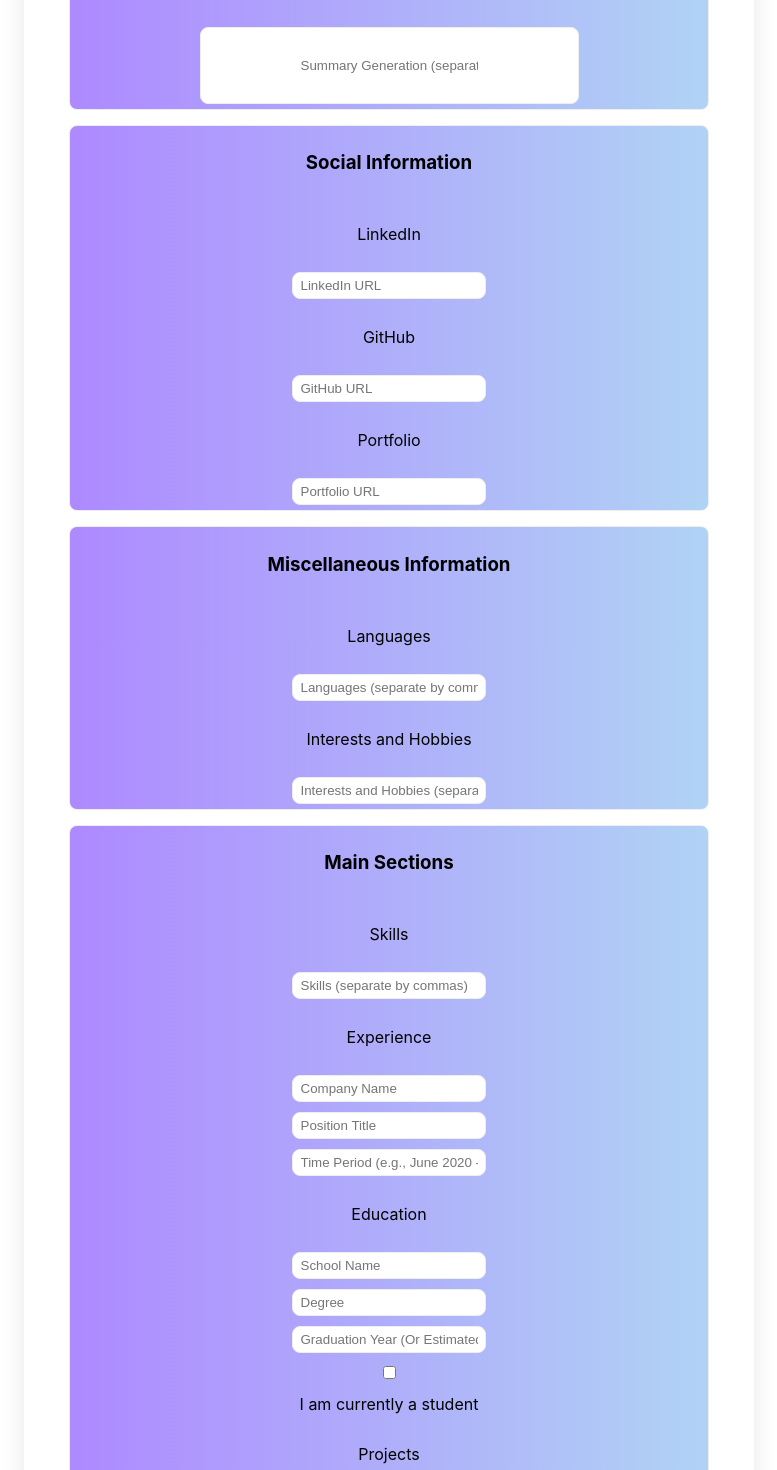
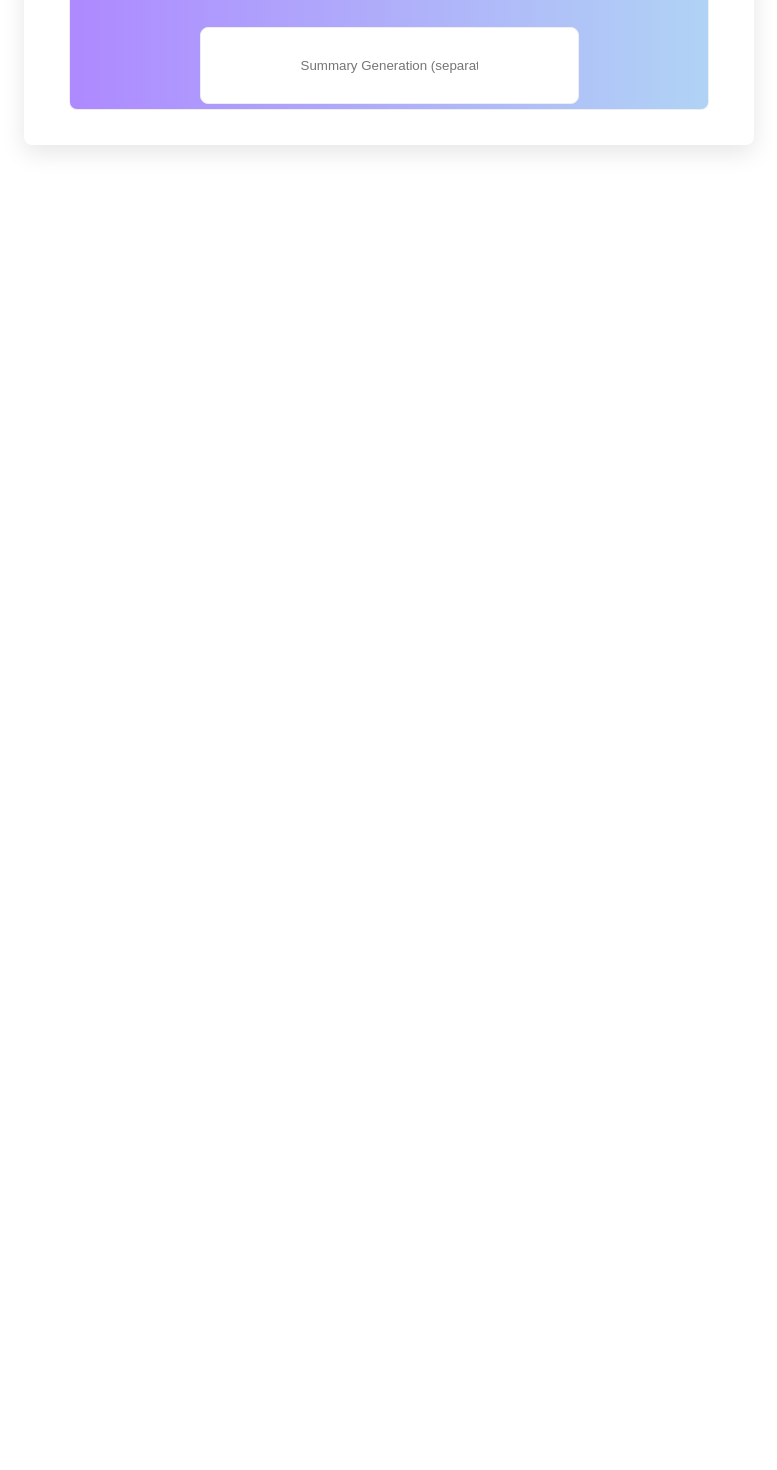
Before and after one commit to colaola20/hirehub, a React (Vite) app in the folder frontend/frontend/: page /resume_form in a window 1280 px wide. Shown: the part 880-2350 px from the top of the page, without its empty margins (251-1028 px from the left). After the commit the page ends 1225 px from the top, so only its background shows below. Built offline with nearby package versions, Linux system fonts and the light colour scheme.

Commit message:
commented out some stuff to use for future use (setting up for multi step form)

```diff
--- a/frontend/frontend/src/pages/ResumeForm.jsx
+++ b/frontend/frontend/src/pages/ResumeForm.jsx
@@ -146,7 +146,7 @@
                         />
                     </div>
 
-                    <div className="social-info">
+                    {/* <div className="social-info">
 
                         <h3>Social Information</h3>
 
@@ -209,7 +209,7 @@
                         />
 
                         {/* TODO - Add Multiple fields for Experience, Education and Projects as listed on line 26 27 28 */}
-                        <p>Experience</p>
+                        {/* <p>Experience</p>
                         <input
                             type="text"
                             placeholder="Company Name"
@@ -284,12 +284,12 @@
                             value={certs}
                             onChange={(e) => setCerts(e.target.value)}
                         />
-                    </div>
+                    </div> */}
                 </form>
-                <br />
+                {/* <br />
                 <button onClick="generateResume" type="submit" className="submit-btn">
                     Generate Resume
-                </button>
+                </button>  */}
 
 
                 {/* get this to conditionally render (or just render when you press the button above) */}
```
